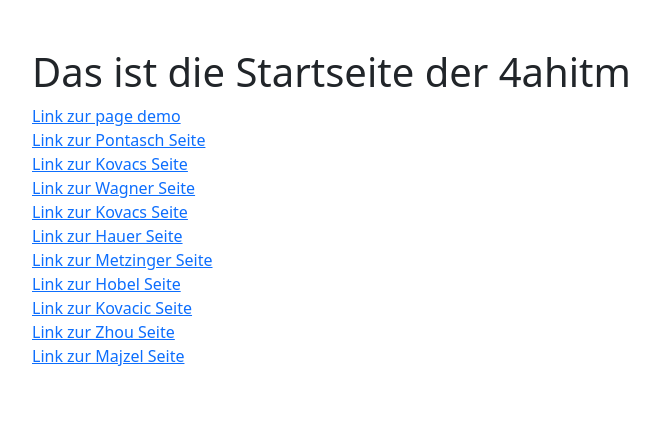
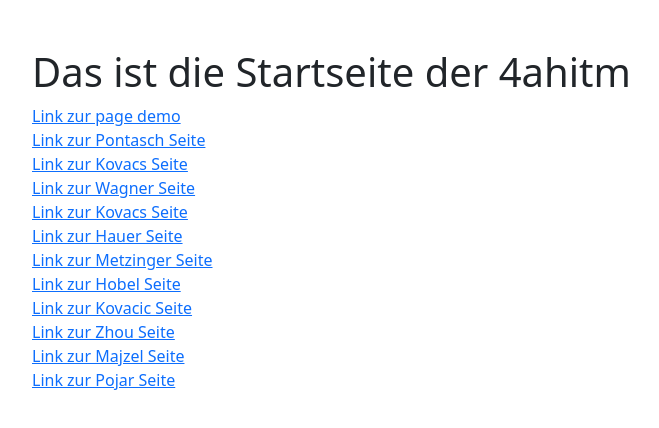
Before and after one commit to mahies/4ahitm_24, an Angular app: page / in a window 1280 px wide. Shown: the top 428 px of the page, without its empty margins (28-687 px from the left). Built offline with nearby package versions, Linux system fonts and the light colour scheme.

Commit message:
Pojar Seite hinzugefügt!

```diff
--- a/src/app/page-home/page-home.component.html
+++ b/src/app/page-home/page-home.component.html
@@ -14,4 +14,5 @@
     <a routerLink="/page_kovacic" routerLinkActive="active">Link zur Kovacic Seite</a><br>
     <a routerLink="/page_zhou" routerLinkActive="active">Link zur Zhou Seite</a><br>
   <a routerLink="/page_majzel" routerLinkActive="active">Link zur Majzel Seite</a><br>
+    <a routerLink="/page_pojar" routerLinkActive="active">Link zur Pojar Seite</a><br>
 </main>
```
